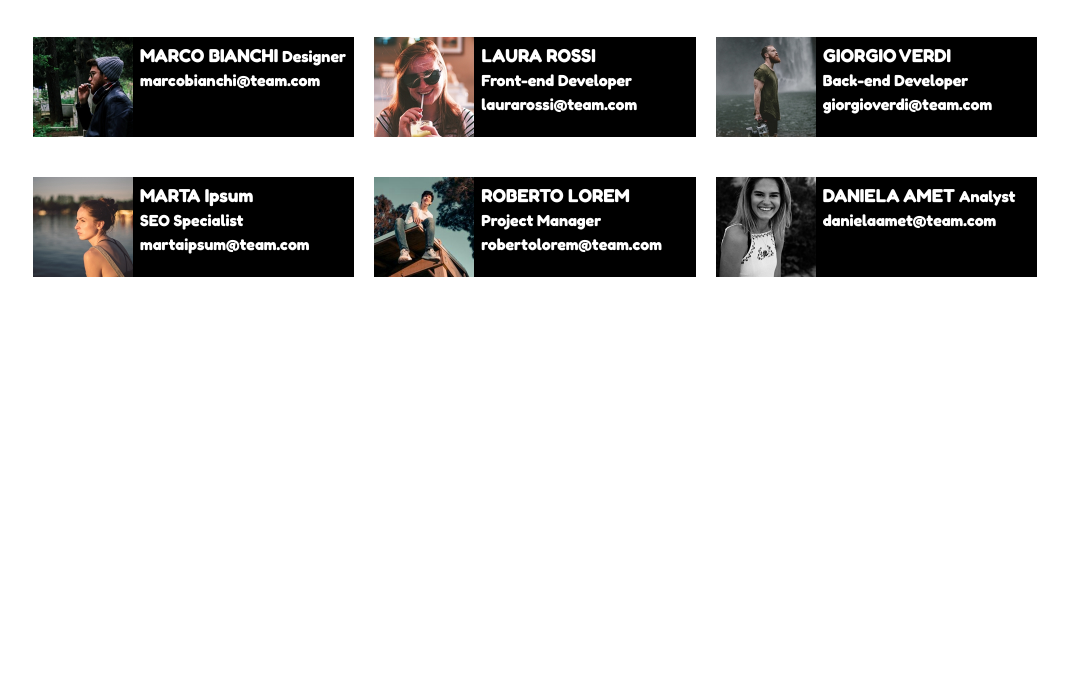
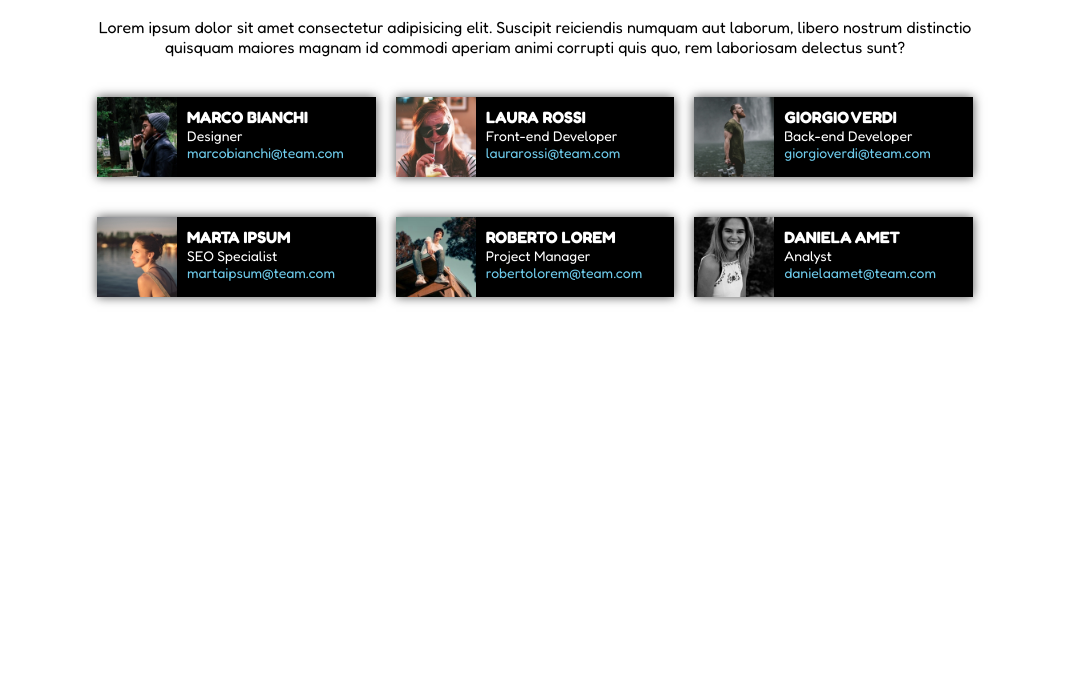
Before and after one commit to AndreaTorelli87/html-css-float-cards, a plain HTML site: page index.html in a window 1280 px wide. Shown: the part 102-800 px from the top of the page, without its empty margins (105-1174 px from the left). Drawn offline with Linux system fonts and the light colour scheme.

Commit message:
Fine+Extra

```diff
--- a/css/style.css
+++ b/css/style.css
@@ -3,34 +3,23 @@
     margin: 0;
     box-sizing: border-box;
     font-family: 'Fredoka', sans-serif;
-
 }
 
 main{
-    width: 80%;
+    width: 70%;
     margin: auto;
 }
 
 h1{
     color: #E53170;
+    margin: 40px;
 }
 
 header{
     text-align: center;
-}
-
-h1, p, div{
     margin-bottom: 20px;
-}
-
-/* DEBUG */
-
-.scheda {
-    height: 100px;
 
 }
-
-/* ---------------------------------- */
 
 .scheda {
     float: left;
@@ -38,20 +27,26 @@ h1, p, div{
     background-color: black;
     color: white;
     margin: 20px 10px;
+    box-shadow: 0px 0px 10px #000000b0;
 }
 
 img{
-    height: 100px;
+    height: 80px;
     float: left;
+    transition: transform .2s;
+}
+
+img:hover{
+    transform: scale(1.5);
 }
 
 .bordoScheda{
-    padding: 5px;
+    padding: 10px;
     display: table;
+    font-size: 14px;
 }
 
-h3, span{
-    padding: 2px;
-    display: inline-block;
-    font-weight: bold;
+a{
+    color: #6ECBEB;
+    text-decoration: none;
 }
--- a/index.html
+++ b/index.html
@@ -21,48 +21,48 @@
                 <img src="img/male1.png" alt="Foto Marco Bianchi">
                 <div class="bordoScheda">
                     <h3>MARCO BIANCHI</h2>
-                    <span>Designer</span>
-                    <span>marcobianchi@team.com</span>
+                    <div>Designer</div>
+                    <a href="mailto:marcobianchi@team.com">marcobianchi@team.com</a>
                 </div>
             </div>
             <div class="scheda">
                 <img src="img/female1.png" alt="Foto Laura Rossi">
                 <div class="bordoScheda">
                     <h3>LAURA ROSSI</h2>
-                    <span>Front-end Developer</span>
-                    <span>laurarossi@team.com</span>
+                    <div>Front-end Developer</div>
+                    <a href="mailto:laurarossi@team.com">laurarossi@team.com</a>
                 </div>
             </div>
             <div class="scheda">
                 <img src="img/male2.png" alt="Foto Giorgio Verdi">
                 <div class="bordoScheda">
                     <h3>GIORGIO VERDI</h2>
-                    <span>Back-end Developer</span>
-                    <span>giorgioverdi@team.com</span>
+                    <div>Back-end Developer</div>
+                    <a href="mailto:giorgioverdi@team.com">giorgioverdi@team.com</a>
                 </div>
             </div>
             <div class="scheda">
                 <img src="img/female2.png" alt="Foto Marta Ipsum">
                 <div class="bordoScheda">
-                    <h3>MARTA Ipsum</h2>
-                    <span>SEO Specialist</span>
-                    <span>martaipsum@team.com</span>
+                    <h3>MARTA IPSUM</h2>
+                    <div>SEO Specialist</div>
+                    <a href="mailto:martaipsum@team.com">martaipsum@team.com</a>
                 </div>
             </div>
             <div class="scheda">
                 <img src="img/male3.png" alt="Foto Roberto Lorem">
                 <div class="bordoScheda">
                     <h3>ROBERTO LOREM</h2>
-                    <span>Project Manager</span>
-                    <span>robertolorem@team.com</span>
+                    <div>Project Manager</div>
+                    <a href="mailto:robertolorem@team.com">robertolorem@team.com</a>
                 </div>
             </div>
             <div class="scheda">
                 <img src="img/female3.png" alt="Foto Daniela Amet">
                 <div class="bordoScheda">
                     <h3>DANIELA AMET</h2>
-                    <span>Analyst</span>
-                    <span>danielaamet@team.com</span>
+                    <div>Analyst</div>
+                    <a href="mailto:danielaamet@team.com">danielaamet@team.com</a>
                 </div>
             </div>
 
```
